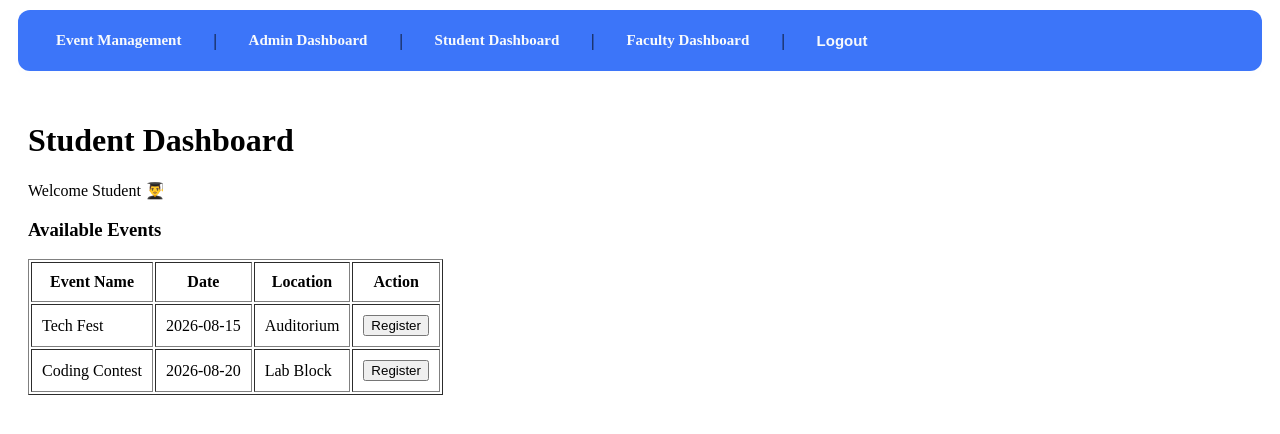
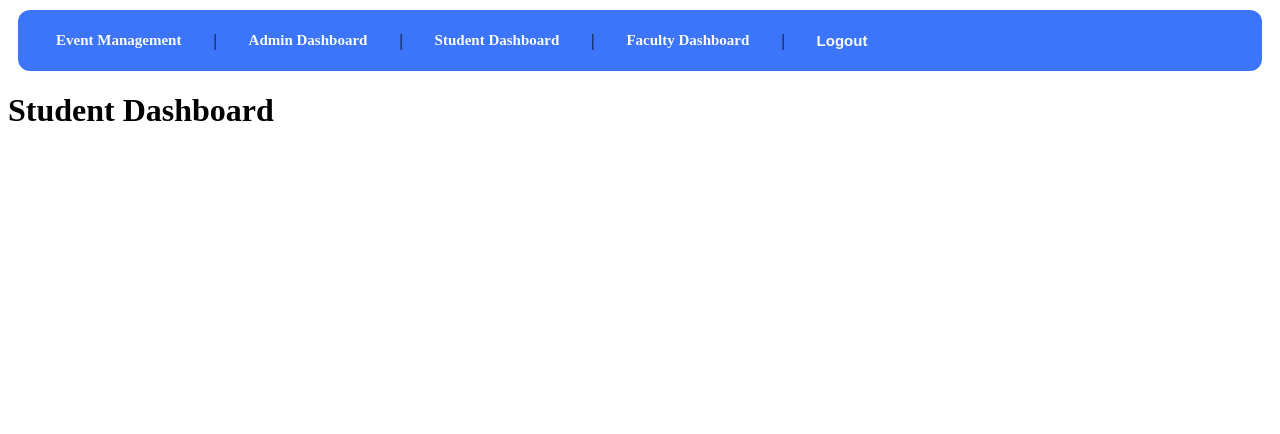
Before and after one commit to Tejavalli-rayudu/Event-Management, a React (Vite) app in the folder frontend/: page /student in a window 1280 px wide. Shown: the top 434 px of the page. Built offline with nearby package versions, Linux system fonts and the light colour scheme; sample sign-in values are in the browser's storage.

Commit message:
Student Dashboard

```diff
--- a/frontend/src/Pages/StudentDashboard.jsx
+++ b/frontend/src/Pages/StudentDashboard.jsx
@@ -1,46 +1,11 @@
-import React from "react";
+function StudentDashboard(){
 
-const StudentDashboard = () => {
-  return (
-    <div style={{ padding: "20px" }}>
+  return(
+    <div>
       <h1>Student Dashboard</h1>
+    </div>
+  )
 
-      <p>Welcome Student 👨‍🎓</p>
-
-      <h3>Available Events</h3>
-
-      <table border="1" cellPadding="10">
-        <thead>
-          <tr>
-            <th>Event Name</th>
-            <th>Date</th>
-            <th>Location</th>
-            <th>Action</th>
-          </tr>
-        </thead>
-
-        <tbody>
-          <tr>
-            <td>Tech Fest</td>
-            <td>2026-08-15</td>
-            <td>Auditorium</td>
-            <td>
-              <button>Register</button>
-            </td>
-          </tr>
-
-          <tr>
-            <td>Coding Contest</td>
-            <td>2026-08-20</td>
-            <td>Lab Block</td>
-            <td>
-              <button>Register</button>
-            </td>
-          </tr>
-        </tbody>
-      </table>
-    </div>
-  );
-};
+}
 
 export default StudentDashboard;
```
